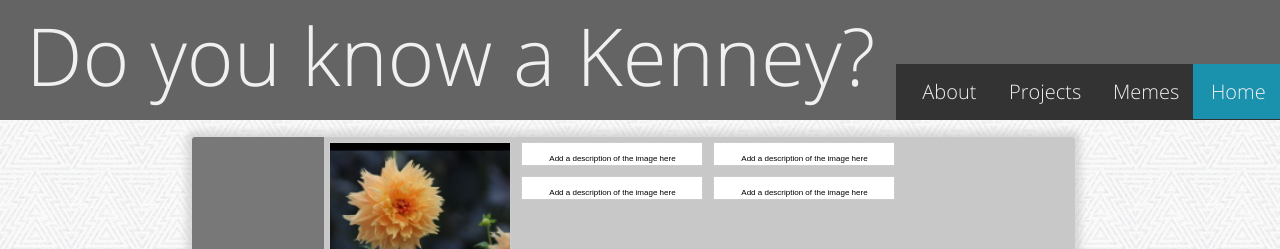
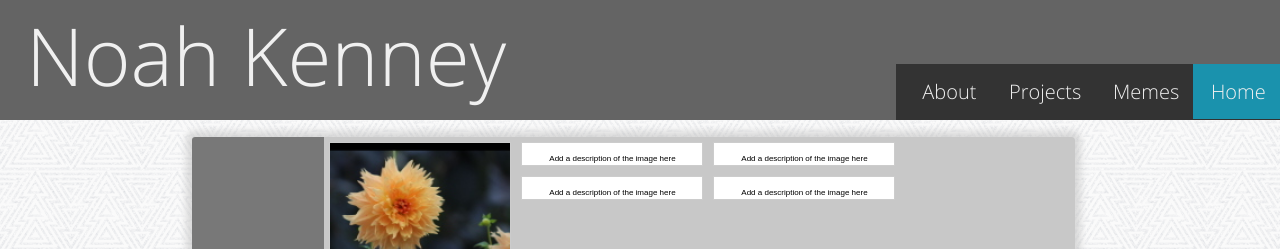
Before and after one commit to puncherbearGames/noahkenney.github.io, a plain HTML site: page index.html in a window 1280 px wide. Shown: the top 249 px of the page. Drawn offline with Linux system fonts and the light colour scheme.

Commit message:
Update index.html

```diff
--- a/index.html
+++ b/index.html
@@ -2,7 +2,7 @@
 <html lang="en-US">
 <head>
 	<title>
-        No. A Kenney.
+        Noah Kenney
 	</title>
 	<style>
 div.img {
@@ -30,7 +30,7 @@ div.desc {
 </head>
 <body>
     <div class="title">
-            Do you know a Kenney?
+            Noah Kenney
              <ul>
                 <li><a class="active" href="https://noahkenney.github.io/">Home</a></li>
                 <li><a href="memes.html">Memes</a></li>
```
